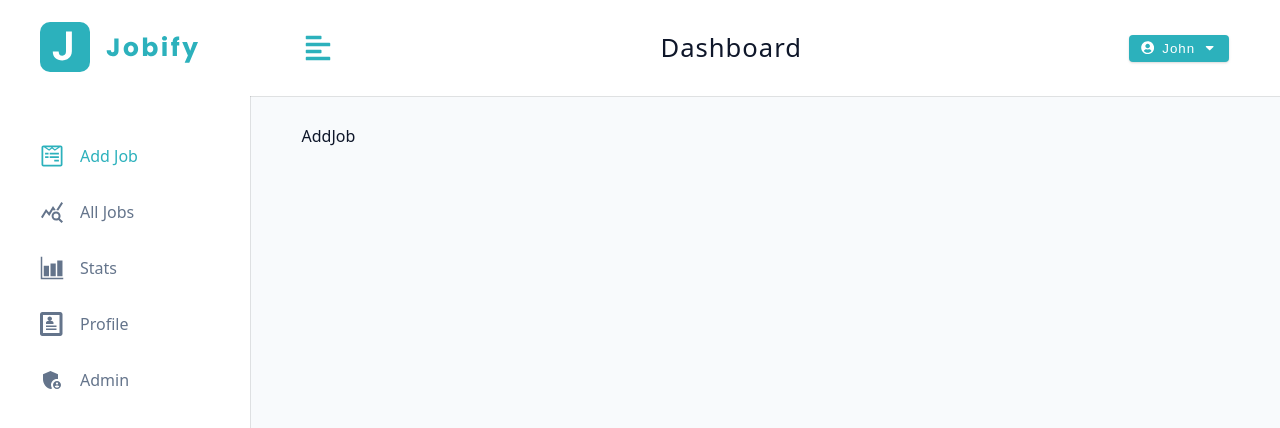
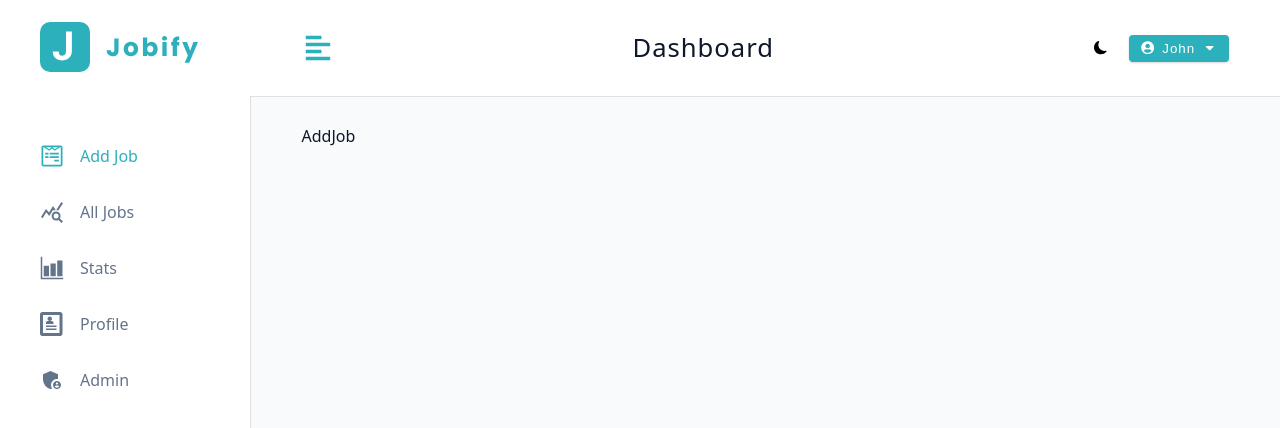
Before and after one commit to I-A11/Jobify-vite, a React (Vite) app: page /dashboard in a window 1280 px wide. Shown: the top 428 px of the page. Built offline with nearby package versions, Linux system fonts and the light colour scheme.

Commit message:
Create dark theme component.

```diff
--- a/src/App.jsx
+++ b/src/App.jsx
@@ -12,6 +12,14 @@
   Profile,
   Admin,
 } from "./pages";
+
+const checkDefaultTheme = () => {
+  const isDarkTheme = localStorage.getItem("darkTheme") === "true";
+  document.body.classList.toggle("dark-theme", isDarkTheme);
+  return isDarkTheme;
+};
+
+const isDarkThemeEnabled = checkDefaultTheme();
 
 const router = createBrowserRouter([
   {
@@ -33,7 +41,7 @@
       },
       {
         path: "dashboard",
-        element: <DashboardLayout />,
+        element: <DashboardLayout isDarkThemeEnabled={isDarkThemeEnabled} />,
         children: [
           {
             index: true,
--- a/src/assets/wrappers/ThemeToggle.js
+++ b/src/assets/wrappers/ThemeToggle.js
@@ -1,4 +1,4 @@
-import styled from 'styled-components';
+import styled from "styled-components";
 
 const Wrapper = styled.button`
   background: transparent;
--- a/src/component/Navbar.jsx
+++ b/src/component/Navbar.jsx
@@ -3,6 +3,7 @@
 import Logo from "./Logo";
 import { useDashboardContext } from "../pages/DashboardLayout";
 import LogoutContainer from "./LogoutContainer";
+import ThemeToggle from "./ThemeToggle";
 
 const Navbar = () => {
   const { toggleSidebar } = useDashboardContext();
@@ -18,6 +19,7 @@
           <h4 className="logo-text">dashboard</h4>
         </div>
         <div className="btn-container">
+          <ThemeToggle />
           <LogoutContainer />
         </div>
       </div>
--- /dev/null
+++ b/src/component/ThemeToggle.jsx
@@ -0,0 +1,18 @@
+import { BsFillSunFill, BsFillMoonFill } from "react-icons/bs";
+import Wrapper from "../assets/wrappers/ThemeToggle";
+import { useDashboardContext } from "../pages/DashboardLayout";
+
+const ThemeToggle = () => {
+  const { isDarkTheme, toggleDarkTheme } = useDashboardContext();
+
+  return (
+    <Wrapper onClick={toggleDarkTheme}>
+      {isDarkTheme ? (
+        <BsFillSunFill className="toggle-icon" />
+      ) : (
+        <BsFillMoonFill />
+      )}
+    </Wrapper>
+  );
+};
+export default ThemeToggle;
--- a/src/pages/DashboardLayout.jsx
+++ b/src/pages/DashboardLayout.jsx
@@ -2,17 +2,21 @@
 import Wrapper from "../assets/wrappers/Dashboard";
 import { BigSidebar, Navbar, SmallSidebar } from "../component";
 import { useState, createContext, useContext } from "react";
+import PropTypes from "prop-types";
 
 const DashboardContext = createContext();
 
-const DashboardLayout = () => {
+const DashboardLayout = ({ isDarkThemeEnabled }) => {
   //temp
   const user = { name: "john" };
   const [showSidebar, setShowSidebar] = useState(false);
-  const [isDarkTheme, setIsDarkTheme] = useState(false);
+  const [isDarkTheme, setIsDarkTheme] = useState(isDarkThemeEnabled);
 
   const toggleDarkTheme = () => {
-    console.log("toggle dark theme");
+    const newDarkTheme = !isDarkTheme;
+    setIsDarkTheme(newDarkTheme);
+    document.body.classList.toggle("dark-theme", newDarkTheme);
+    localStorage.setItem("darkTheme", newDarkTheme);
   };
 
   const toggleSidebar = () => {
@@ -49,6 +53,11 @@
     </DashboardContext.Provider>
   );
 };
+
+DashboardLayout.propTypes = {
+  isDarkThemeEnabled: PropTypes.func,
+};
+
 export const useDashboardContext = () => useContext(DashboardContext);
 
 export default DashboardLayout;
```
